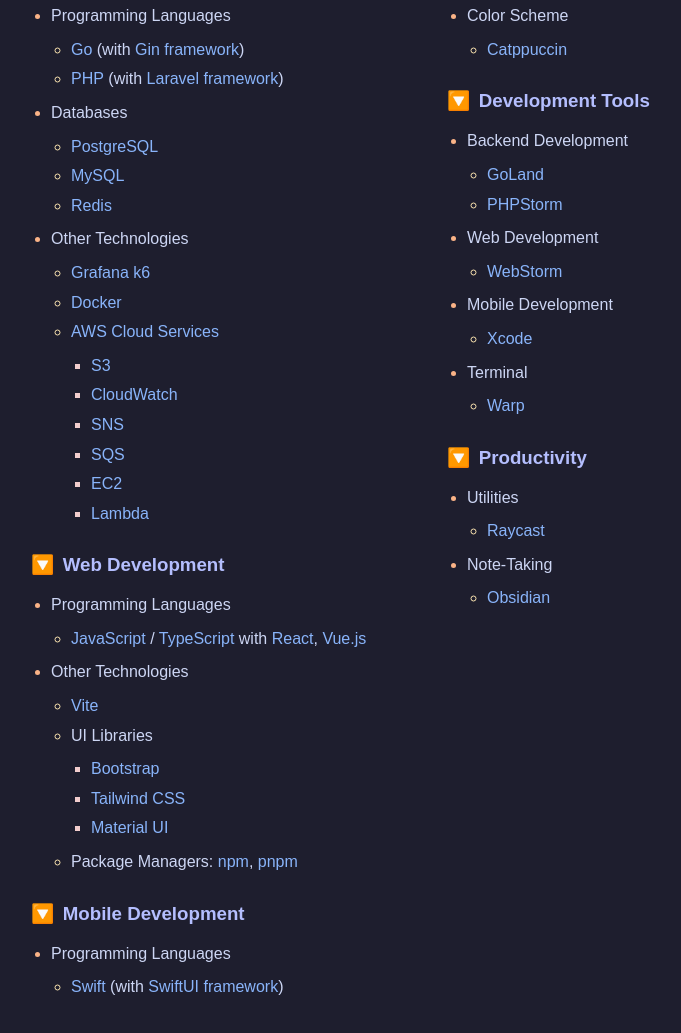
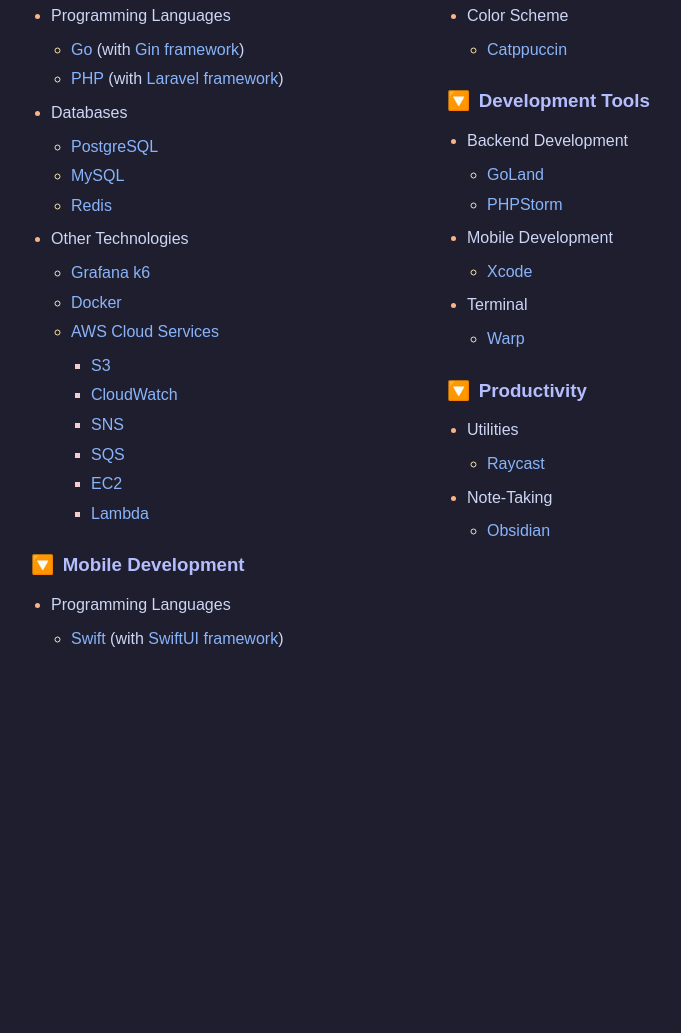
Before and after one commit to uhcakip/uhcakip.github.io, a plain HTML site: page index.html in a window 1280 px wide. Shown: the part 405-1438 px from the top of the page, without its empty margins (209-890 px from the left). After the commit the page ends 1212 px from the top, so only its background shows below. Drawn offline with nearby package versions, Linux system fonts and the light colour scheme; a small style sheet from the web is missing.

Commit message:
feat: remove web development sections
This reverts commit 8fa236b0 "feat: add Web Development section and associated tools"

```diff
--- a/index.html
+++ b/index.html
@@ -118,32 +118,6 @@
                     </li>
                 </ul>
 
-                <h3 id="web-development">Web Development</h3>
-                <ul>
-                    <li><span>Programming Languages</span>
-                        <ul>
-                            <li>
-                                <span><a href="https://developer.mozilla.org/en-US/docs/Web/JavaScript" target="_blank">JavaScript</a> / <a href="https://www.typescriptlang.org/" target="_blank">TypeScript</a> with <a href="https://react.dev/" target="_blank">React</a>, <a href="https://vuejs.org/" target="_blank">Vue.js</a></span>
-                            </li>
-                        </ul>
-                    </li>
-                    <li><span>Other Technologies</span>
-                        <ul>
-                            <li><span><a href="https://vitejs.dev/" target="_blank">Vite</a></span></li>
-                            <li><span>UI Libraries</span>
-                                <ul>
-                                    <li><span><a href="https://getbootstrap.com/" target="_blank">Bootstrap</a></span></li>
-                                    <li><span><a href="https://tailwindcss.com/" target="_blank">Tailwind CSS</a></span></li>
-                                    <li><span><a href="https://mui.com/" target="_blank">Material UI</a></span></li>
-                                </ul>
-                            </li>
-                            <li>
-                                <span>Package Managers: <a href="https://www.npmjs.com/" target="_blank">npm</a>, <a href="https://pnpm.io/" target="_blank">pnpm</a></span>
-                            </li>
-                        </ul>
-                    </li>
-                </ul>
-
                 <h3 id="mobile-development">Mobile Development</h3>
                 <ul>
                     <li><span>Programming Languages</span>
@@ -178,11 +152,6 @@
                         <ul>
                             <li><span><a href="https://www.jetbrains.com/go/" target="_blank">GoLand</a></span></li>
                             <li><span><a href="https://www.jetbrains.com/phpstorm/" target="_blank">PHPStorm</a></span></li>
-                        </ul>
-                    </li>
-                    <li><span>Web Development</span>
-                        <ul>
-                            <li><span><a href="https://www.jetbrains.com/webstorm/" target="_blank">WebStorm</a></span></li>
                         </ul>
                     </li>
                     <li><span>Mobile Development</span>
```
